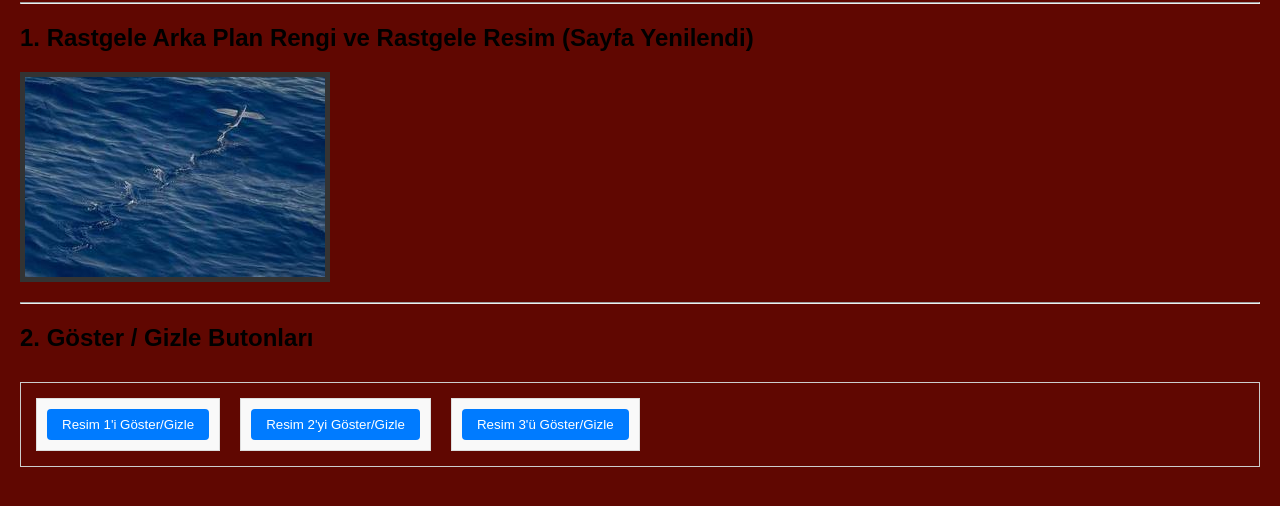
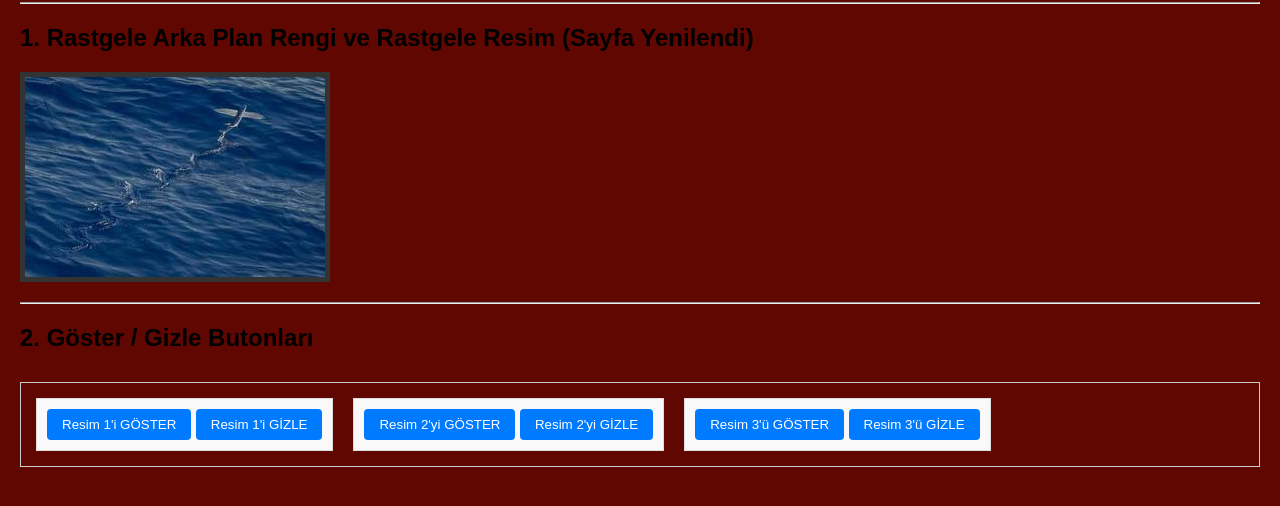
Before and after one commit to Yusufnrg/bte311-dersi, a plain HTML site: page labgorevi hafta9/rastgelegorseller.html in a window 1280 px wide. Shown: the part 118-624 px from the top of the page. Drawn offline with Linux system fonts and the light colour scheme.

Commit message:
Update rastgelegorseller.html

```diff
--- a/labgorevi hafta9/rastgelegorseller.html
+++ b/labgorevi hafta9/rastgelegorseller.html
@@ -69,20 +69,25 @@
 
 <h2>2. Göster / Gizle Butonları</h2>
 <div class="resim-kapsayici">
+
     <div class="toggle-resim-alanı">
         <img id="resim1" src="r1.jpg" alt="Resim 1" style="display: none;">
-            <button onclick="toggleImage('resim1')">Resim 1'i Göster/Gizle</button>
+        <button onclick="resmiGoster('resim1')">Resim 1'i GÖSTER</button>
+        <button onclick="resmiGizle('resim1')">Resim 1'i GİZLE</button>
     </div>
 
     <div class="toggle-resim-alanı">
         <img id="resim2" src="r2.jpg" alt="Resim 2" style="display: none;">
-            <button onclick="toggleImage('resim2')">Resim 2'yi Göster/Gizle</button>
+        <button onclick="resmiGoster('resim2')">Resim 2'yi GÖSTER</button>
+        <button onclick="resmiGizle('resim2')">Resim 2'yi GİZLE</button>
     </div>
 
     <div class="toggle-resim-alanı">
         <img id="resim3" src="r3.jpg" alt="Resim 3" style="display: none;">
-            <button onclick="toggleImage('resim3')">Resim 3'ü Göster/Gizle</button>
+        <button onclick="resmiGoster('resim3')">Resim 3'ü GÖSTER</button>
+        <button onclick="resmiGizle('resim3')">Resim 3'ü GİZLE</button>
     </div>
+
 </div>
 
     <script>
```
Lines whose indentation alone changed are shown as unchanged.
